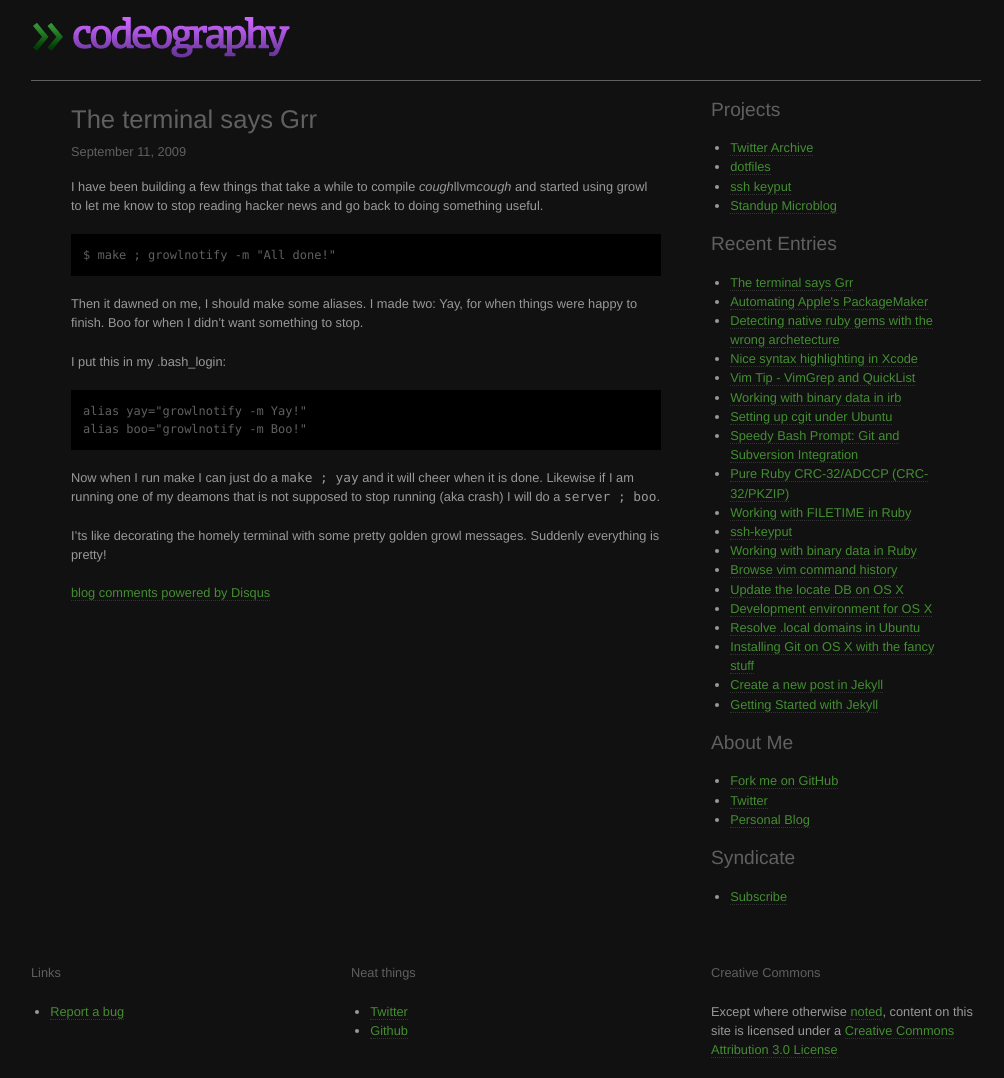
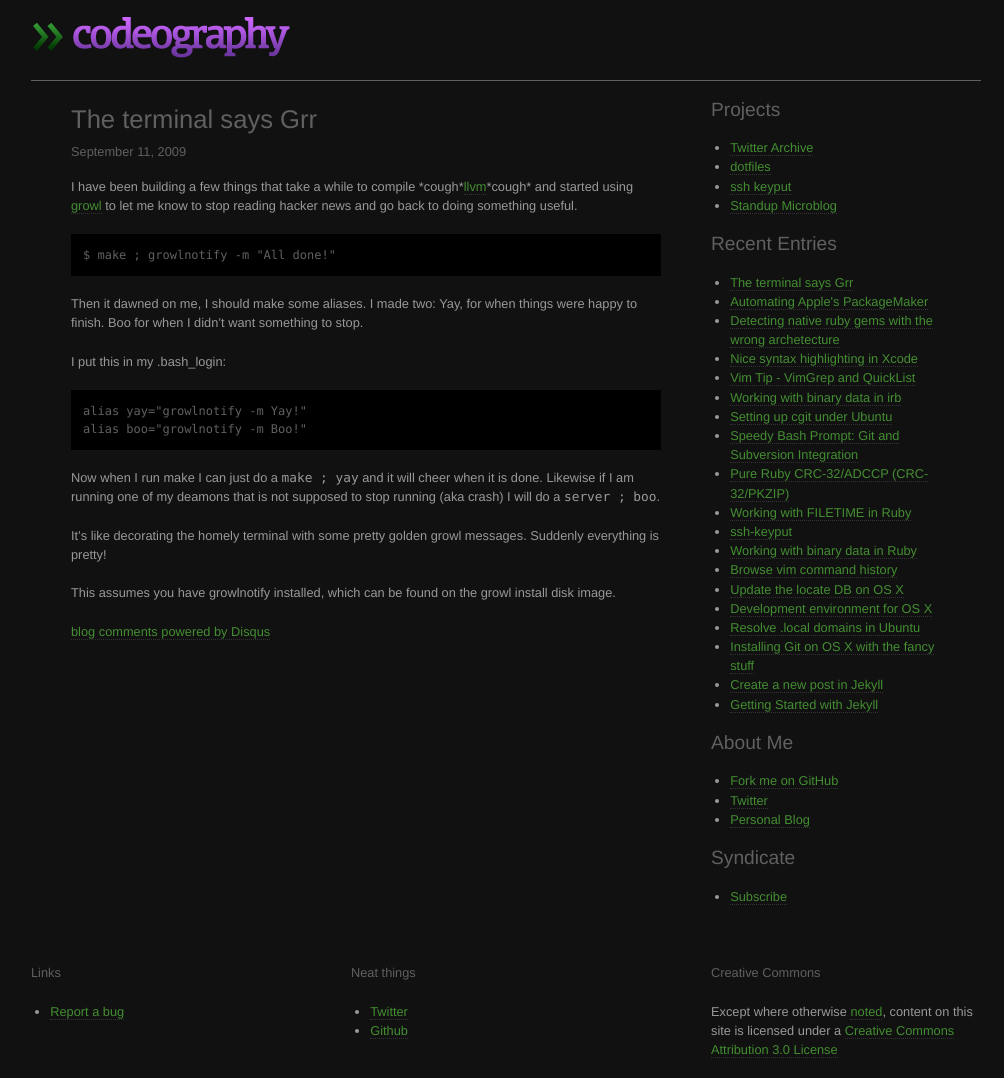
Before and after one commit to csexton/codeography.com, a Jekyll site: the page built from _posts/2009-09-11-the-terminal-says-grr.markdown, in a window 1280 px wide. Shown: the whole page, without its empty margins (134-1138 px from the left). Built offline with Jekyll 4.4.1, drawn with Linux system fonts in a browser that asks for light colours; Markdown is read by kramdown in place of the engine named in the settings; comment, search, counter and statistics services are not loaded.

Commit message:
Links make the web happy.

```diff
--- a/_posts/2009-09-11-the-terminal-says-grr.markdown
+++ b/_posts/2009-09-11-the-terminal-says-grr.markdown
@@ -3,17 +3,20 @@ layout: post
 title: The terminal says Grr
 ---
 
-I have been building a few things that take a while to compile *cough*llvm*cough* and started using growl to let me know to stop reading hacker news and go back to doing something useful.
+I have been building a few things that take a while to compile \*cough\*[llvm](http://llvm.org/)\*cough\* and started using [growl](http://growl.info/) to let me know to stop reading hacker news and go back to doing something useful.
 
     $ make ; growlnotify -m "All done!"
 
 Then it dawned on me, I should make some aliases. I made two: Yay, for when things were happy to finish. Boo for when I didn't want something to stop.
 
-I put this in my .bash_login:
+I put this in my .bash\_login:
 
     alias yay="growlnotify -m Yay!"
     alias boo="growlnotify -m Boo!"
 
 Now when I run make I can just do a `make ; yay` and it will cheer when it is done. Likewise if I am running one of my deamons that is not supposed to stop running (aka crash) I will do a `server ; boo`.
 
-I'ts like decorating the homely terminal with some pretty golden growl messages. Suddenly everything is pretty!
+It's like decorating the homely terminal with some pretty golden growl messages. Suddenly everything is pretty!
+
+
+This assumes you have growlnotify installed, which can be found on the growl install disk image.
```
